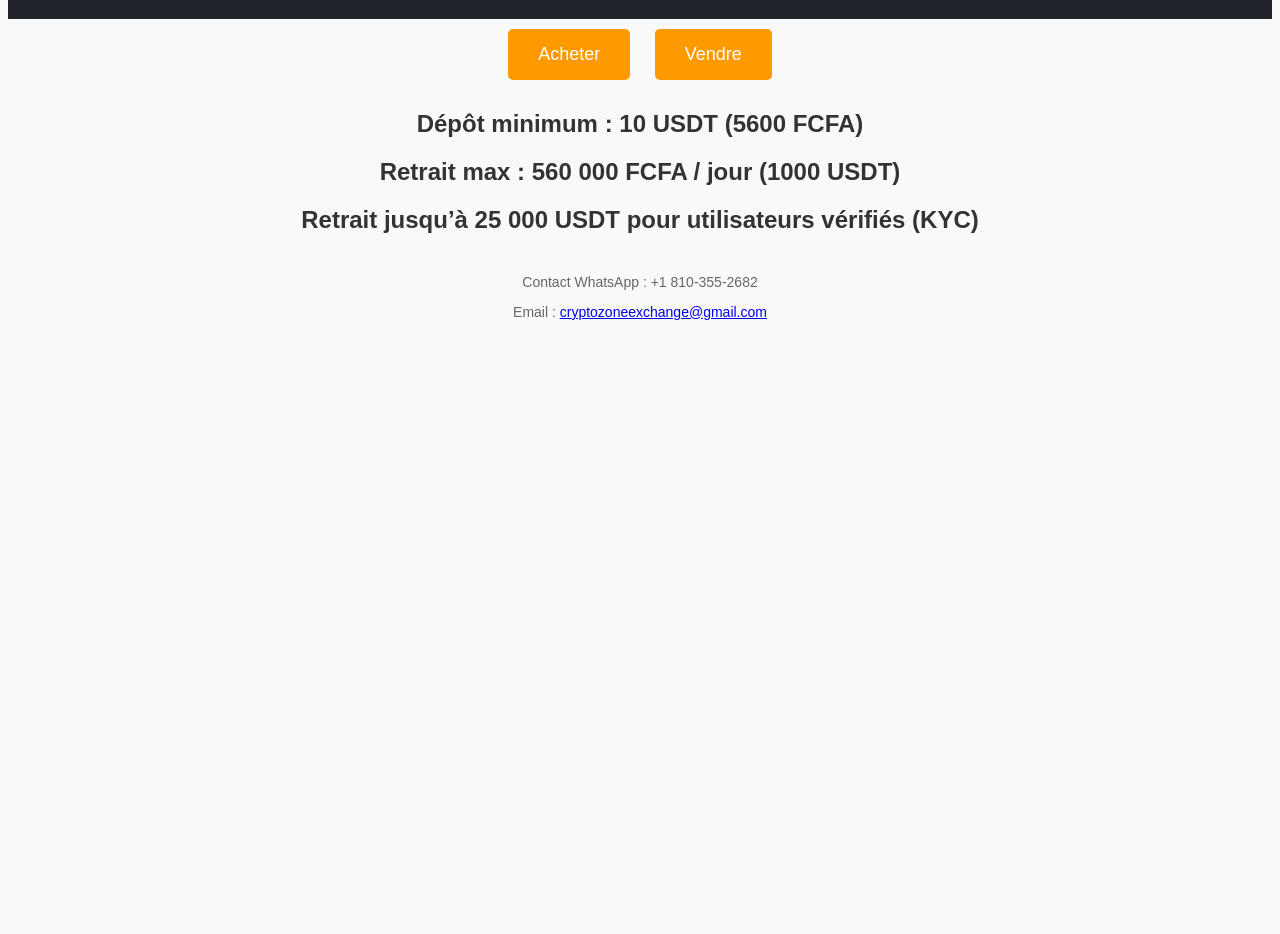
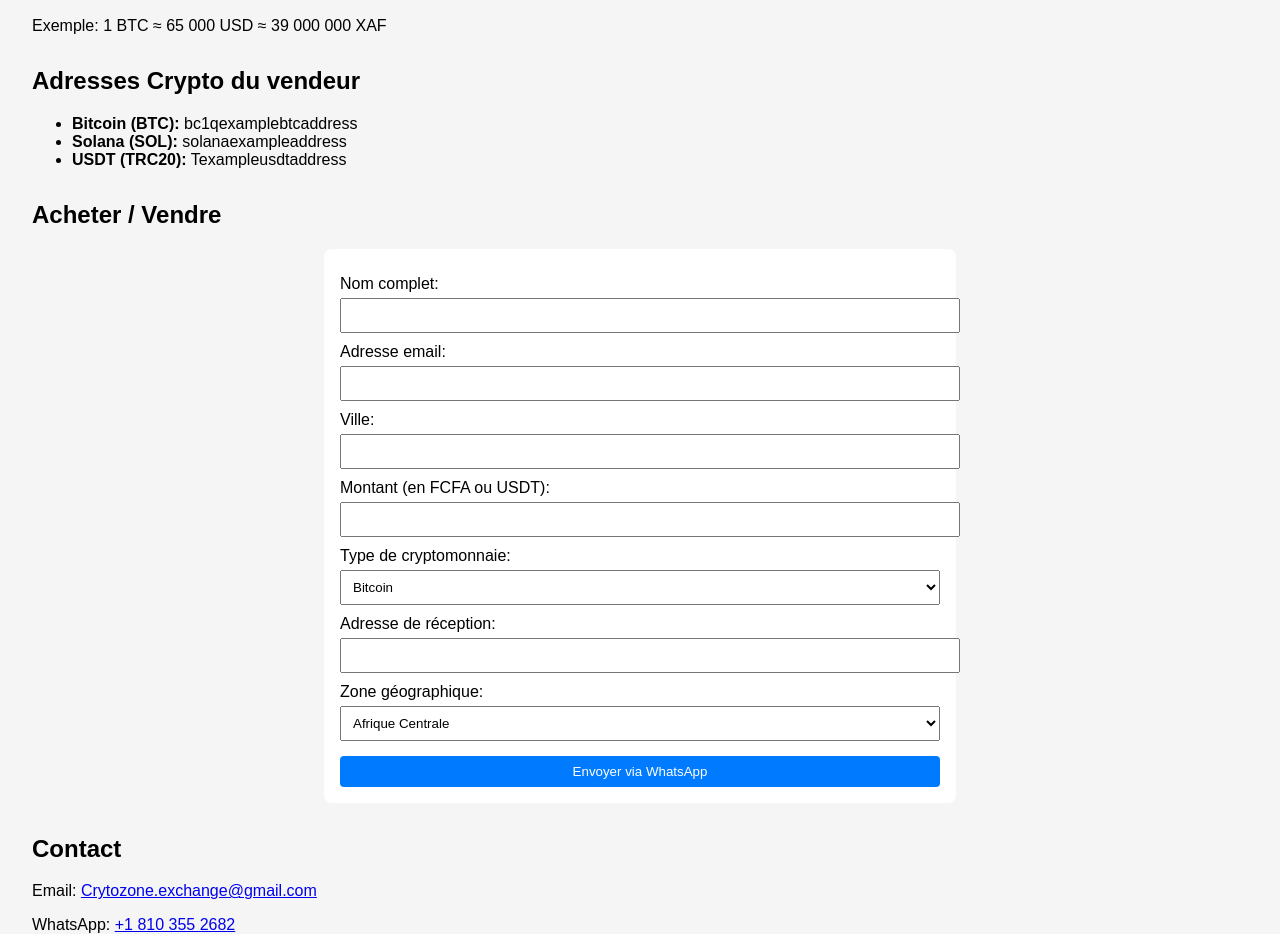
Before and after one commit to Tho-Innovation/CryptoZoneExchange, a plain HTML site: page index.html in a window 1280 px wide. Shown: the part 229-1163 px from the top of the page. Before the commit the page ends 800 px from the top, so only its background shows below. Drawn offline with Linux system fonts and the light colour scheme.

Commit message:
Add files via upload
Apporte les modifications au site

```diff
--- a/index.html
+++ b/index.html
@@ -1,34 +1,81 @@
-
 <!DOCTYPE html>
 <html lang="fr">
 <head>
     <meta charset="UTF-8" />
-  <meta name="viewport" content="width=device-width, initial-scale=1.0" />
+    <meta name="viewport" content="width=device-width, initial-scale=1.0"/>
     <title>CryptoZone Exchange</title>
     <link rel="stylesheet" href="style.css" />
 </head>
 <body>
     <header>
-    <img src="logo.png" alt="CryptoZone Exchange Logo" class="logo" />
-    <h1>Bienvenue sur CryptoZone Exchange</h1>
+        <h1>CryptoZone Exchange</h1>
+        <p>Achetez et vendez vos cryptomonnaies en toute sécurité</p>
     </header>
-
     <main>
-    <section class="actions">
-      <button onclick="window.location.href='acheter.html'">Acheter</button>
-      <button onclick="window.location.href='vendre.html'">Vendre</button>
+        <section class="conversion">
+            <h2>Convertisseur Crypto</h2>
+            <p>Exemple: 1 BTC ≈ 65 000 USD ≈ 39 000 000 XAF</p>
         </section>
 
-    <section class="infos">
-      <h2>Dépôt minimum : 10 USDT (5600 FCFA)</h2>
-      <h2>Retrait max : 560 000 FCFA / jour (1000 USDT)</h2>
-      <h2>Retrait jusqu’à 25 000 USDT pour utilisateurs vérifiés (KYC)</h2>
+        <section class="addresses">
+            <h2>Adresses Crypto du vendeur</h2>
+            <ul>
+                <li><strong>Bitcoin (BTC):</strong> bc1qexamplebtcaddress</li>
+                <li><strong>Solana (SOL):</strong> solanaexampleaddress</li>
+                <li><strong>USDT (TRC20):</strong> Texampleusdtaddress</li>
+            </ul>
+        </section>
+
+        <section class="transaction-form">
+            <h2>Acheter / Vendre</h2>
+            <form id="transactionForm" onsubmit="sendToWhatsApp(); return false;">
+                <label>Nom complet:<input type="text" id="name" required></label>
+                <label>Adresse email:<input type="email" id="email" required></label>
+                <label>Ville:<input type="text" id="city" required></label>
+                <label>Montant (en FCFA ou USDT):<input type="text" id="amount" required></label>
+                <label>Type de cryptomonnaie:
+                    <select id="crypto" required>
+                        <option value="Bitcoin">Bitcoin</option>
+                        <option value="Solana">Solana</option>
+                        <option value="USDT">USDT</option>
+                    </select>
+                </label>
+                <label>Adresse de réception:<input type="text" id="wallet" required></label>
+                <label>Zone géographique:
+                    <select id="zone" required>
+                        <option value="Afrique Centrale">Afrique Centrale</option>
+                        <option value="Afrique de l'Ouest">Afrique de l'Ouest</option>
+                    </select>
+                </label>
+                <button type="submit">Envoyer via WhatsApp</button>
+            </form>
+        </section>
+
+        <section class="contact">
+            <h2>Contact</h2>
+            <p>Email: <a href="mailto:Crytozone.exchange@gmail.com">Crytozone.exchange@gmail.com</a></p>
+            <p>WhatsApp: <a href="https://wa.me/18103552682" target="_blank">+1 810 355 2682</a></p>
         </section>
     </main>
+    <footer>
+        <p>© 2025 CryptoZone Exchange. Tous droits réservés.</p>
+    </footer>
 
-  <footer>
-    <p>Contact WhatsApp : +1 810-355-2682</p>
-    <p>Email : <a href="mailto:cryptozoneexchange@gmail.com">cryptozoneexchange@gmail.com</a></p>
-  </footer>
+    <script>
+        function sendToWhatsApp() {
+            const name = document.getElementById('name').value;
+            const email = document.getElementById('email').value;
+            const city = document.getElementById('city').value;
+            const amount = document.getElementById('amount').value;
+            const crypto = document.getElementById('crypto').value;
+            const wallet = document.getElementById('wallet').value;
+            const zone = document.getElementById('zone').value;
+
+            const message = `Demande via le site CryptoZone Exchange:%0A🔹 Nom: ${name}%0A🔹 Email: ${email}%0A🔹 Ville: ${city}%0A🔹 Zone: ${zone}%0A🔹 Montant: ${amount}%0A🔹 Crypto: ${crypto}%0A🔹 Adresse de réception: ${wallet}`;
+
+            const url = `https://wa.me/18103552682?text=${message}`;
+            window.open(url, '_blank');
+        }
+    </script>
 </body>
 </html>
--- a/style.css
+++ b/style.css
@@ -1,32 +1,45 @@
 
 body {
     font-family: Arial, sans-serif;
-  background-color: #f9f9f9;
-  color: #333;
+    background-color: #f5f5f5;
+    margin: 0;
+    padding: 0;
+}
+header, footer {
+    background-color: #111;
+    color: white;
     text-align: center;
+    padding: 1em;
 }
-header {
-  background-color: #20232a;
-  padding: 20px;
-  color: white;
+main {
+    padding: 2em;
 }
-.logo {
-  width: 120px;
+form {
+    background-color: white;
+    padding: 1em;
+    border-radius: 8px;
+    max-width: 600px;
+    margin: auto;
+}
+label {
     display: block;
-  margin: 0 auto 10px;
+    margin: 10px 0;
 }
-.actions button {
-  margin: 10px;
-  padding: 15px 30px;
-  font-size: 18px;
-  background-color: #ff9900;
+input, select, button {
+    width: 100%;
+    padding: 8px;
+    margin-top: 5px;
+}
+button {
+    background-color: #007bff;
     color: white;
     border: none;
-  border-radius: 5px;
+    border-radius: 4px;
     cursor: pointer;
 }
-footer {
-  margin-top: 40px;
-  font-size: 14px;
-  color: #666;
+button:hover {
+    background-color: #0056b3;
 }
+section {
+    margin-bottom: 2em;
+}
```
Also changed, not shown: 2 other files. Lines whose indentation alone changed are shown as unchanged.
